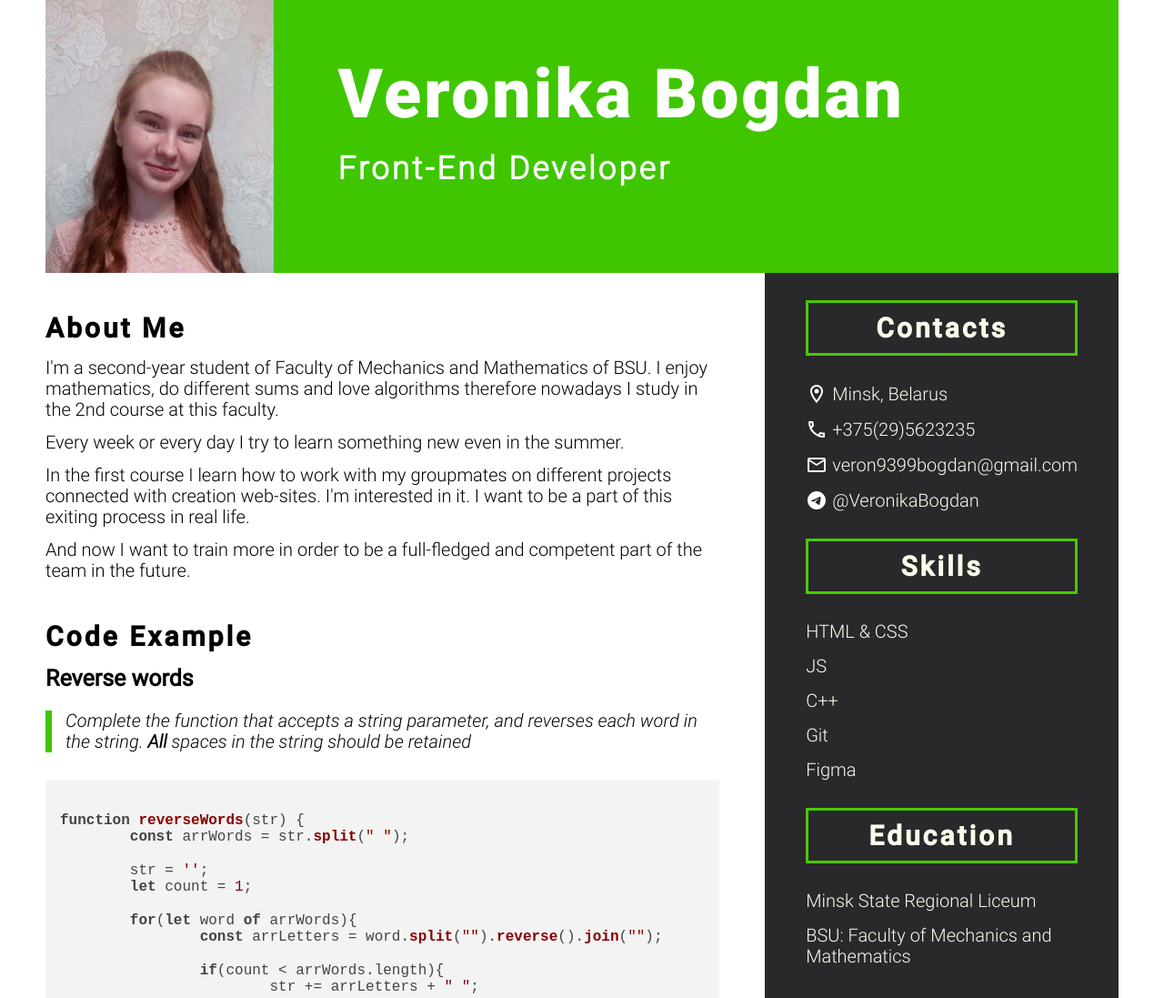
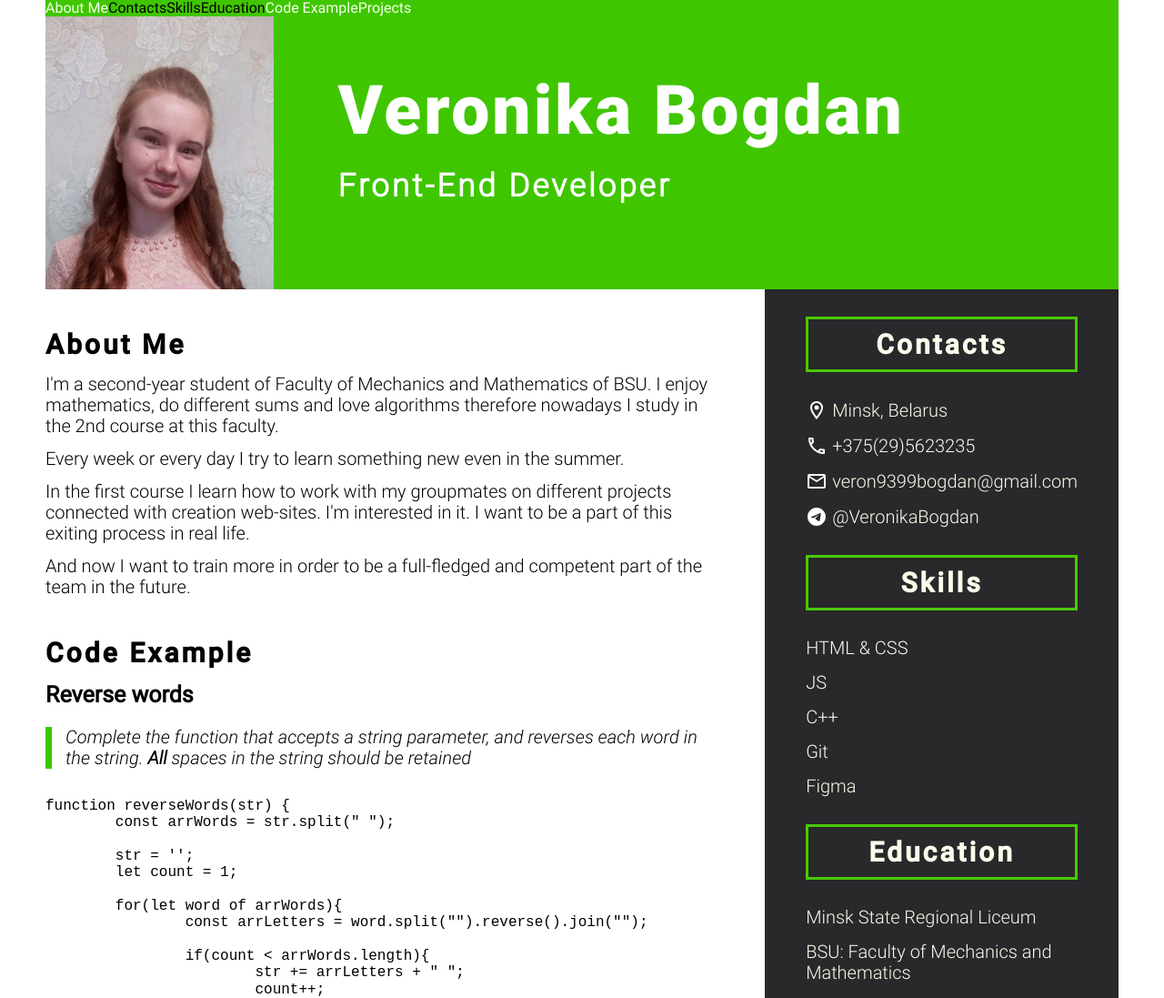
Before and after one commit to VeronikaBogdan/rsschool-cv, a plain HTML site: page index.html in a window 1280 px wide. Shown: the top 1097 px of the page at 91% size. Drawn offline with nearby package versions, Linux system fonts and the light colour scheme.

Commit message:
fix: no good working

```diff
--- a/css/style.css
+++ b/css/style.css
@@ -61,13 +61,15 @@ p {
 
 a {
 	color:#F7FFEA;
+	/* text-decoration: none; */
 	transition: color 0.5s ease;
 }
 a:hover, a:focus {
 	color:#3FC600;
+	text-decoration: none;
 }
 
-.container{
+.Container{
 	max-width: 1180px;
 	margin: 0 auto;
 }
--- a/index.html
+++ b/index.html
@@ -7,10 +7,20 @@
 	<title>CV Veronika Bogdan</title>
 	<link rel="stylesheet" href="css/normalize.css">
 	<link rel="stylesheet" href="css/style.css">
-	<link rel="stylesheet" href="//cdnjs.cloudflare.com/ajax/libs/highlight.js/9.15.9/styles/default.min.css">
+	<!-- <link rel="stylesheet" href="//cdnjs.cloudflare.com/ajax/libs/highlight.js/9.15.9/styles/default.min.css"> -->
 </head>
 <body>
-	<header class="container">
+	<header class="Container">
+		<nav class="header">
+			<ul id="navbar">
+				<li><a href="#info">About Me</a></li>
+				<li>Contacts</li>
+				<li>Skills</li>
+				<li>Education</li>
+				<li><a href="#code">Code Example</a></li>
+				<li><a href="#MyProjects">Projects</a></li>
+			</ul>
+		</nav>
 		<div class="header">
 			<img src="img/my_photo.png" height="300" alt="photo: Veronika Bogdan">
 			<div class="header__title">
@@ -20,7 +30,7 @@
 		</div>
 	</header>
 	<!-- /.header -->
-	<main class="container">
+	<main class="Container">
 		<article>
 			<h3 id="info">About Me</h3>
 			<p>I'm a second-year student of Faculty of Mechanics and Mathematics of BSU. I enjoy mathematics, do different sums and love algorithms therefore nowadays I study in the 2nd course at this faculty. </p>
@@ -117,7 +127,7 @@ function reverseWords(str) {
 		<!-- /.sidebar -->
 	</main>
 	<footer>
-		<ul id="footer" class="container">
+		<ul id="footer" class="Container">
 			<li>2021</li>
 			<li><a href="https://github.com/VeronikaBogdan">GitHub</a></li>
 			<li><a href="https://rs.school/js/"><img src="img/logo.svg" width="150" alt="photo: logo"></a></li>
@@ -125,7 +135,8 @@ function reverseWords(str) {
 	</footer>
 	<!-- /#footer -->
 
-	<script src="//cdnjs.cloudflare.com/ajax/libs/highlight.js/9.15.9/highlight.min.js"></script>
-	<script>hljs.initHighlightingOnLoad();</script>
+	<!-- <script src="//cdnjs.cloudflare.com/ajax/libs/highlight.js/9.15.9/highlight.min.js"></script> -->
+	<!-- <script>hljs.initHighlightingOnLoad();</script> -->
+	<!-- <script src="script.js"></script> -->
 </body>
 </html>
--- /dev/null
+++ b/script.js
@@ -0,0 +1,3 @@
+'use strict';
+
+console.log('Hello');
```
Lines whose indentation alone changed are shown as unchanged.
